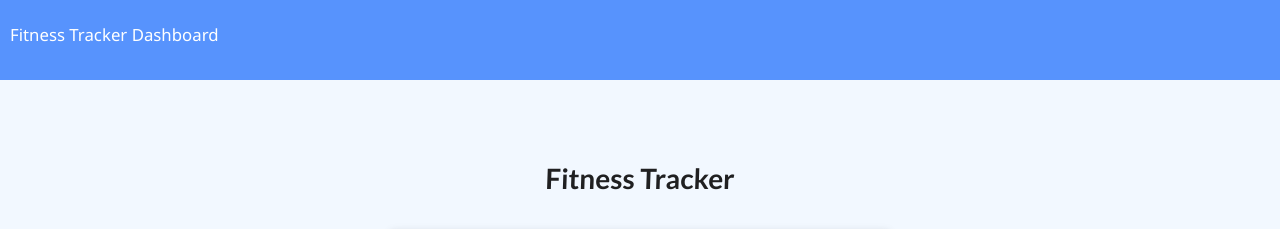
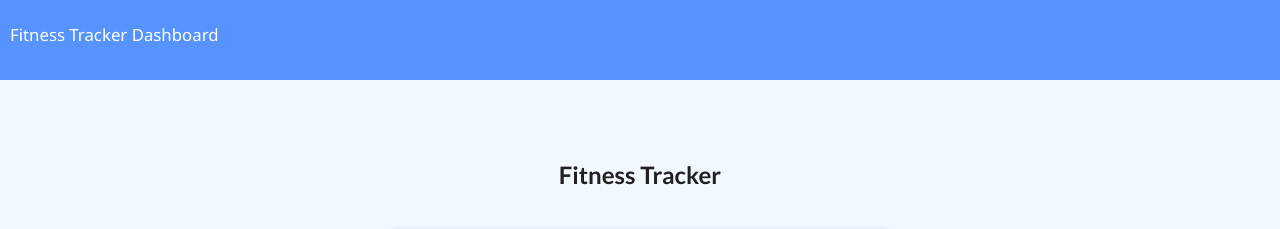
Before and after one commit to meeday/Workout-Tracker, a website: page public/index.html in a window 1280 px wide. Shown: the top 229 px of the page. Drawn offline with nearby package versions, Linux system fonts and the light colour scheme; no server answers.

Commit message:
example commit

```diff
--- a/public/index.html
+++ b/public/index.html
@@ -17,7 +17,7 @@
   </nav>
   <div class="wrapper workout">
     <header>
-      <h1>Fitness Tracker</h1>
+      <h2>Fitness Tracker</h2>
     </header>
     <div class="ui container workout">
       <div class="ui raised card m-auto">
```
Also changed, not shown: public/stats.html (+1 -0 lines).
